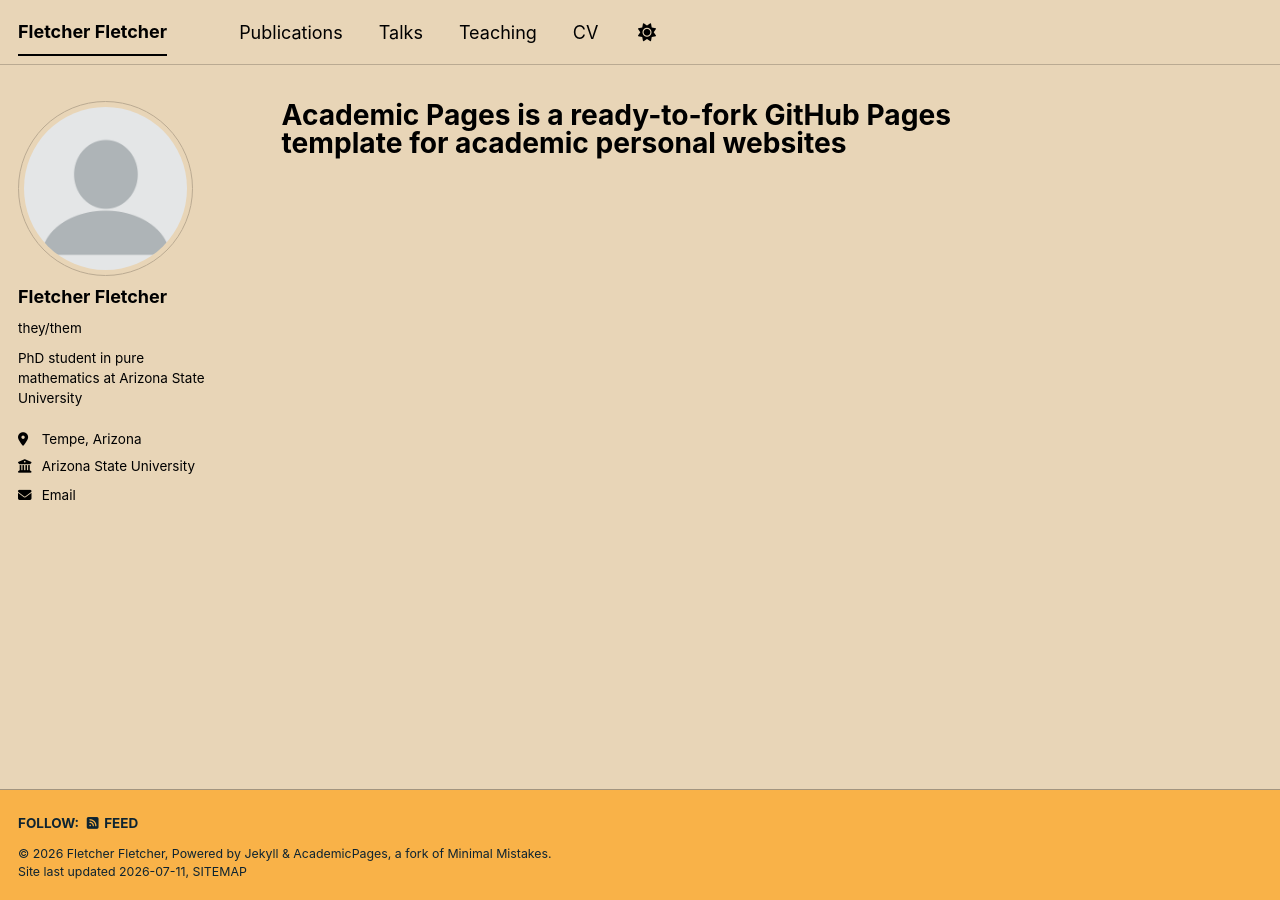
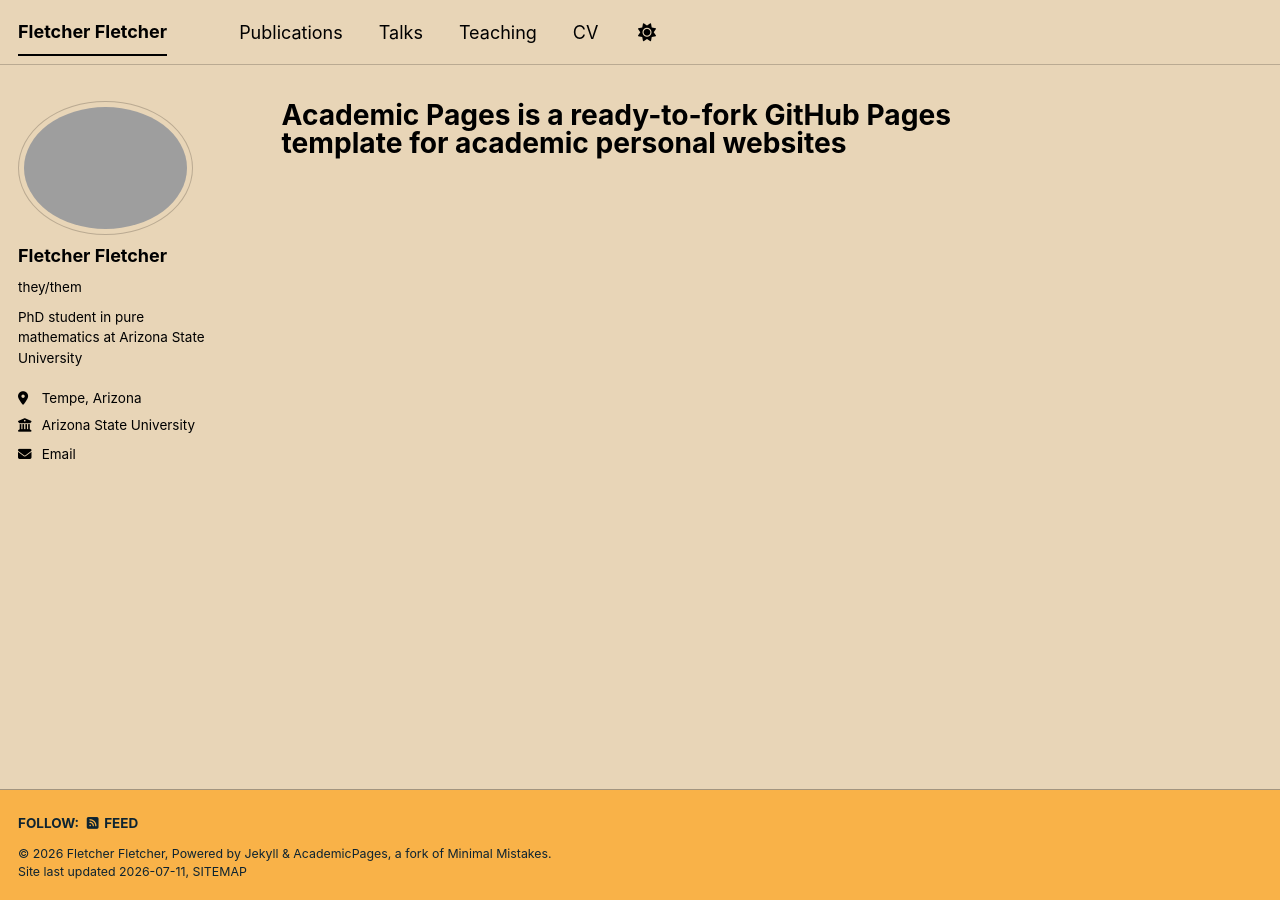
Before and after one commit to Fletcher-Math/fletcher-math.github.io, a Jekyll site: the page built from _pages/about.md, in a window 1280 px wide. Built offline with Jekyll 4.4.1, drawn with Linux system fonts in a browser that asks for light colours; a style sheet for code colours, icons or effects is not loaded.

Commit message:
Update _config.yml

```diff
--- a/_config.yml
+++ b/_config.yml
@@ -23,7 +23,7 @@ repository               : "fletcher-math/fletcher-math.github.io"
 #               Additional customization can be done by editing /_includes/author-profile.html
 author:
   # Biographic information
-  avatar           : "profile.png"
+  avatar           : "FletcherImage1.jpeg"
   name             : "Fletcher Fletcher"
   pronouns         : "they/them"
   bio              : "PhD student in pure mathematics at Arizona State University"
```
